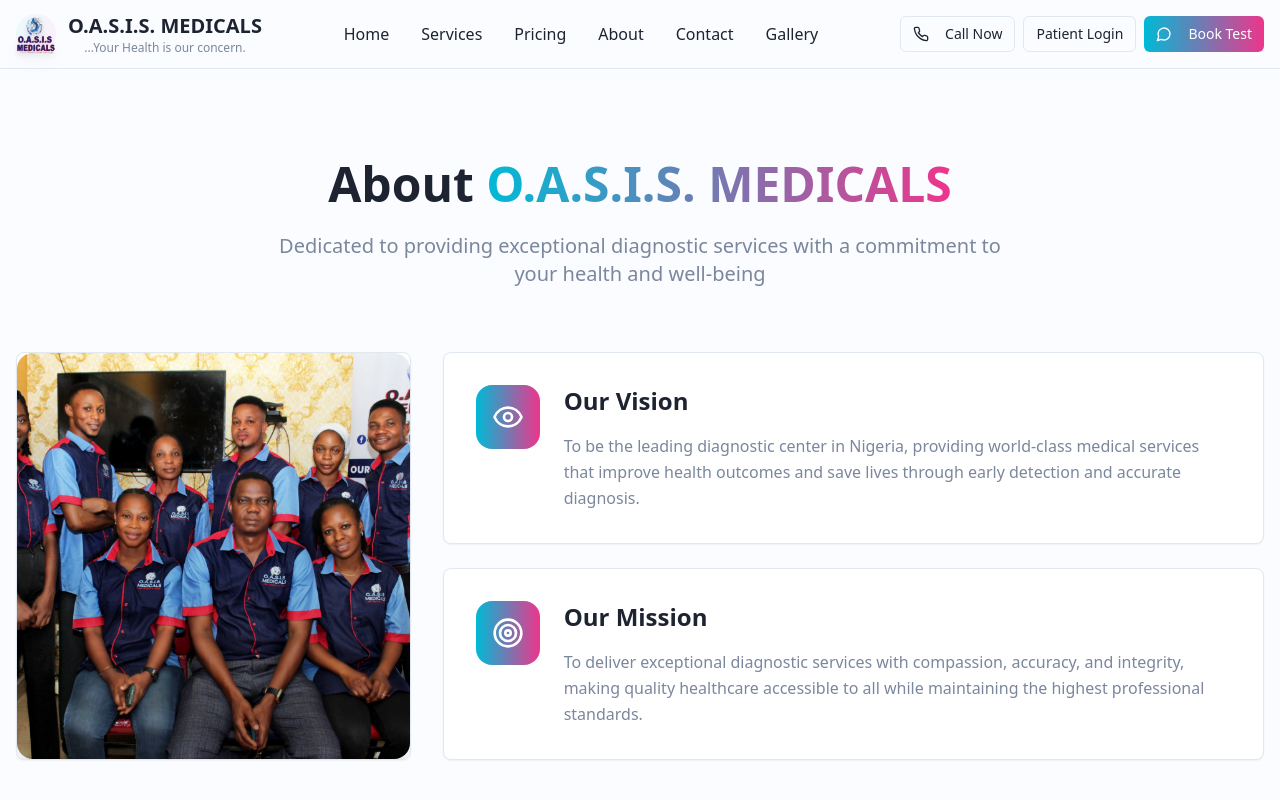
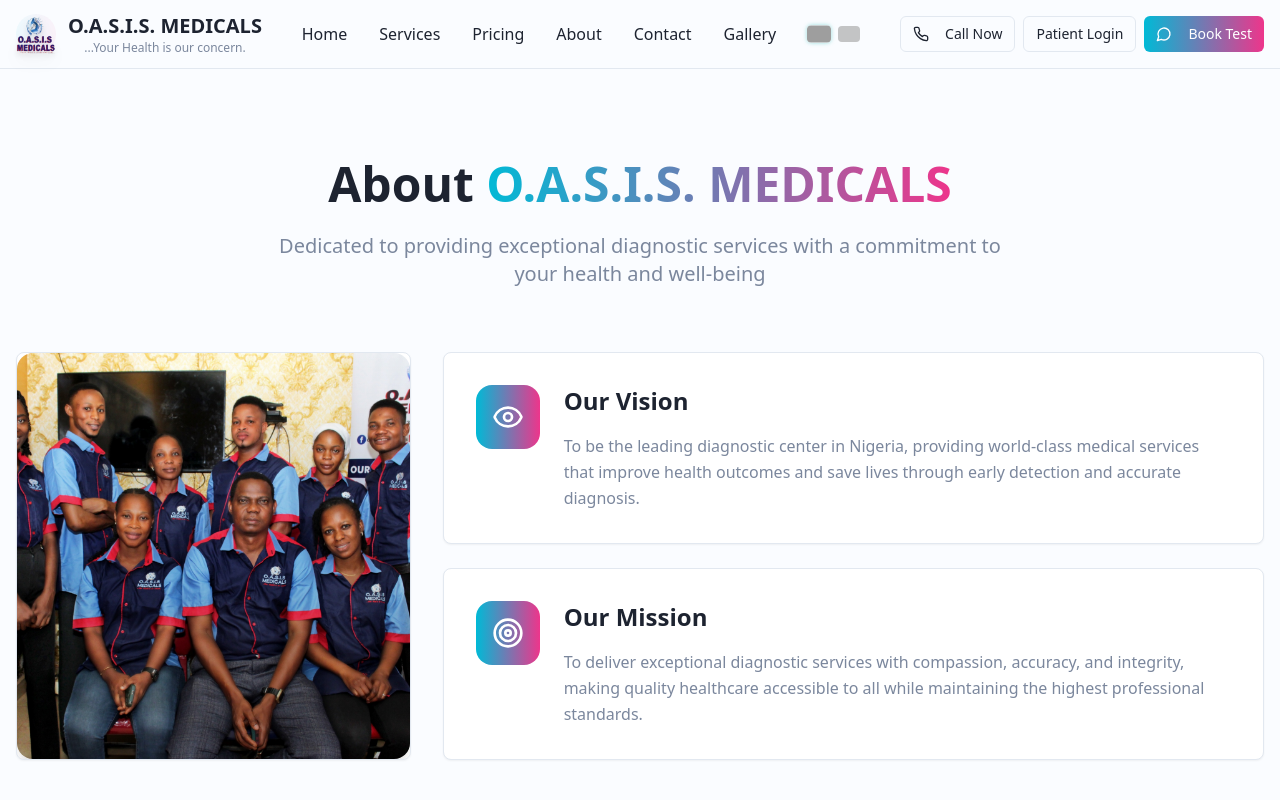
Before and after one commit to oasismedicalswebsites-ship-it/oasismedicals-75, a React (Vite) app: page /about in a window 1280 px wide. Shown: the top 800 px of the page. Built offline with nearby package versions, Linux system fonts and the light colour scheme; grey boxes are pictures that could not be loaded.

Commit message:
Refactor language switcher component

```diff
--- a/src/components/LanguageSwitcher.tsx
+++ b/src/components/LanguageSwitcher.tsx
@@ -48,11 +48,11 @@ const LanguageSwitcher = () => {
 
   return (
     <>
-      <div className="fixed top-4 right-4 bg-white border-2 border-primary rounded-full px-2.5 py-1.5 shadow-lg flex items-center gap-1.5 z-[9999]">
+      <div className="flex items-center gap-2 ml-4">
         <img
           src="https://flagcdn.com/gb.svg"
           id="flag-en"
-          className="flag active w-[26px] h-[18px] rounded-sm cursor-pointer opacity-60 transition-all duration-300 hover:opacity-100"
+          className="flag active w-[22px] h-[16px] rounded-sm cursor-pointer opacity-60 transition-all duration-300 hover:opacity-100"
           title="English"
           onClick={() => changeLang('en')}
           alt="English"
@@ -60,7 +60,7 @@ const LanguageSwitcher = () => {
         <img
           src="https://flagcdn.com/ng.svg"
           id="flag-yo"
-          className="flag w-[26px] h-[18px] rounded-sm cursor-pointer opacity-60 transition-all duration-300 hover:opacity-100"
+          className="flag w-[22px] h-[16px] rounded-sm cursor-pointer opacity-60 transition-all duration-300 hover:opacity-100"
           title="Yoruba"
           onClick={() => changeLang('yo')}
           alt="Yoruba"
@@ -72,7 +72,7 @@ const LanguageSwitcher = () => {
         .flag.active {
           opacity: 1 !important;
           transform: scale(1.1);
-          box-shadow: 0 0 6px hsl(var(--primary) / 0.5);
+          box-shadow: 0 0 4px rgba(4,176,168,0.4);
         }
 
         .goog-logo-link,
--- a/src/components/Navbar.tsx
+++ b/src/components/Navbar.tsx
@@ -4,6 +4,7 @@ import { useAuth } from "@/hooks/useAuth";
 import { useNavigationWithLoading } from "@/hooks/useNavigationWithLoading";
 import { useState } from "react";
 import PremiumLoadingScreen from "./PremiumLoadingScreen";
+import LanguageSwitcher from "./LanguageSwitcher";
 
 const Navbar = () => {
   const { user } = useAuth();
@@ -84,6 +85,7 @@ const Navbar = () => {
             >
               Gallery
             </button>
+            <LanguageSwitcher />
           </div>
 
           {/* Mobile & Desktop Actions */}
--- a/src/pages/Index.tsx
+++ b/src/pages/Index.tsx
@@ -8,7 +8,6 @@ import About from "@/components/About";
 import Contact from "@/components/Contact";
 import Footer from "@/components/Footer";
 import Chatbot from "@/components/Chatbot";
-import LanguageSwitcher from "@/components/LanguageSwitcher";
 
 const Index = () => {
   return (
@@ -24,7 +23,6 @@ const Index = () => {
       </main>
       <Footer />
       <Chatbot />
-      <LanguageSwitcher />
     </div>
   );
 };
```
